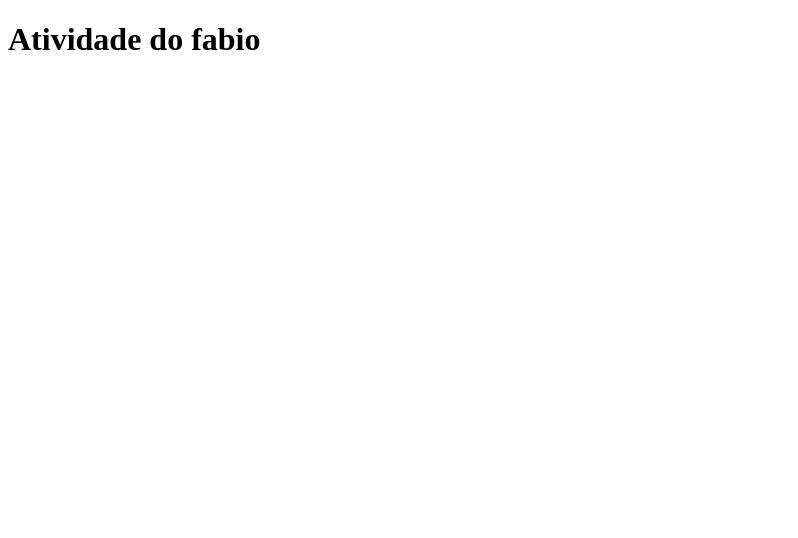
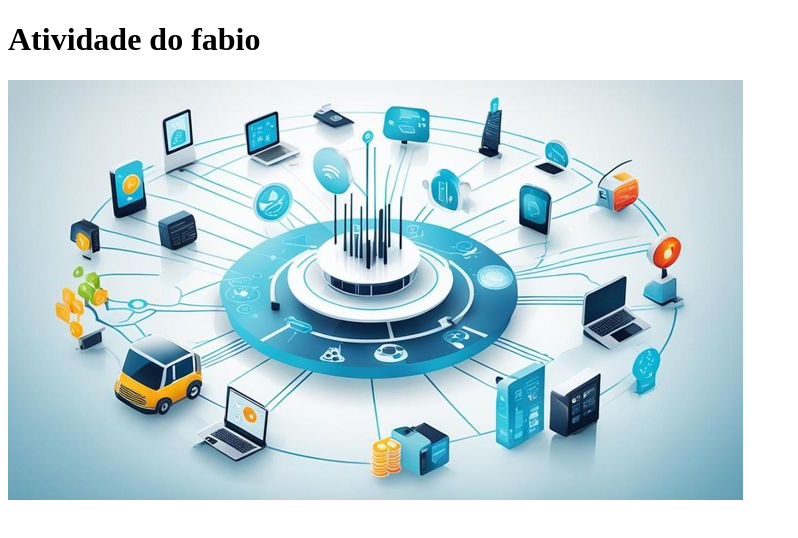
Before and after one commit to marieduardabarbieri/atividade-fabio, a plain HTML site: page index.html in a window 1280 px wide. Shown: the whole page, without its empty margins (0-798 px from the left). Drawn offline with Linux system fonts and the light colour scheme.

Commit message:
inserção da primeira iamgem

```diff
--- a/index.html
+++ b/index.html
@@ -7,5 +7,6 @@
   </head>
   <body>
     <h1>Atividade do fabio</h1>
+    <img src="img/image1.png" alt="" srcset="" />
   </body>
 </html>
```
